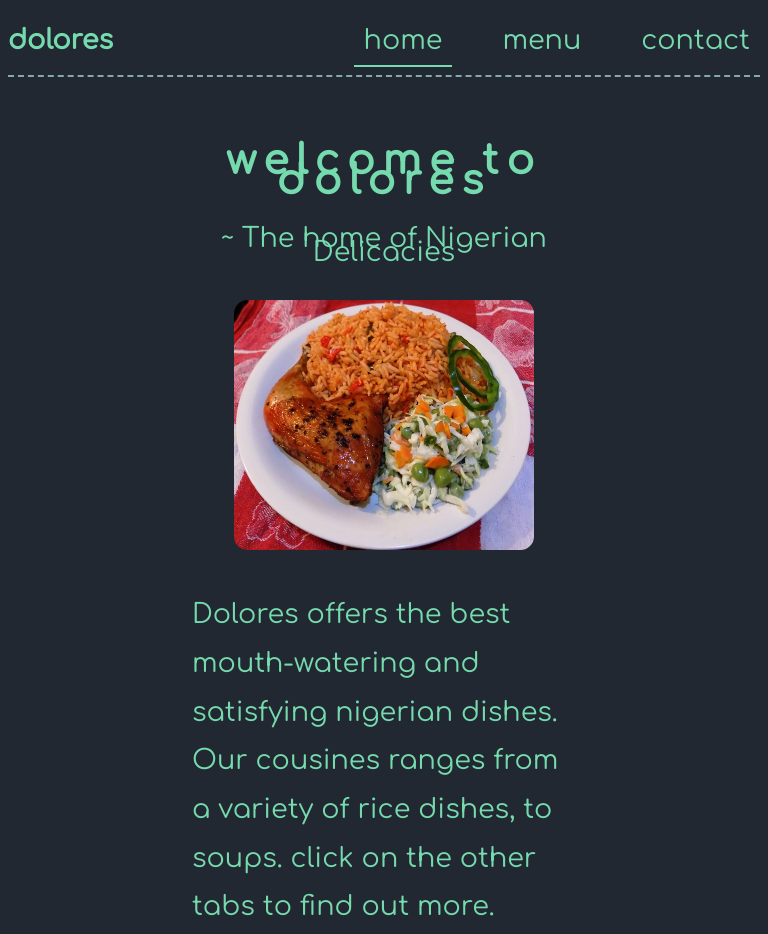
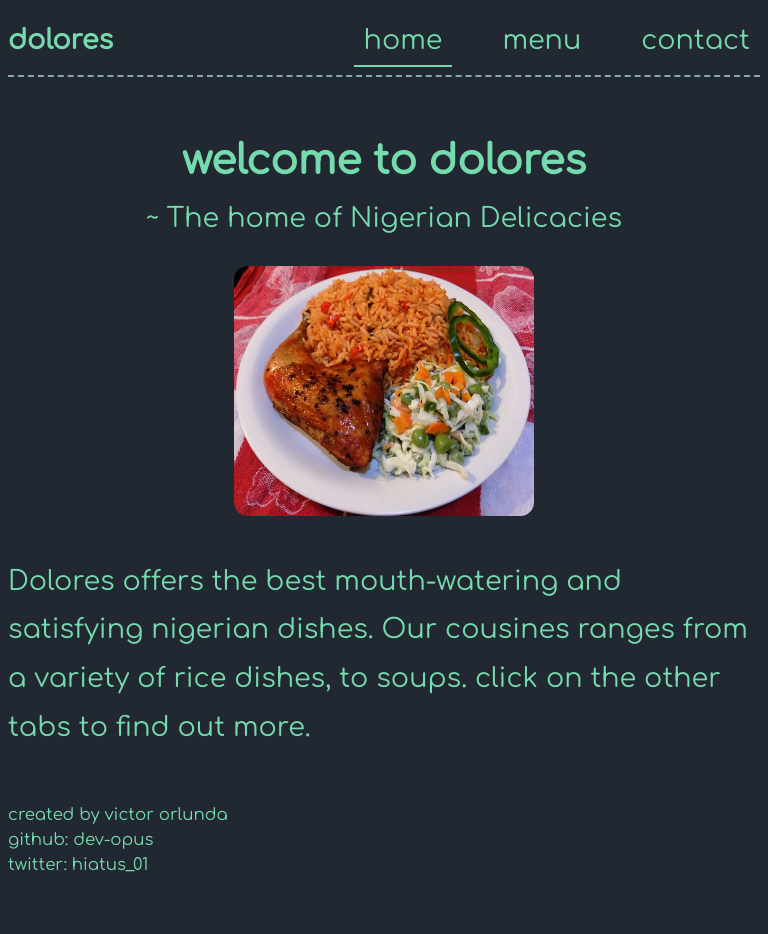
Before and after one commit to dev-opus/restuarant-page, a website built with webpack: page dist/index.html in a window 768 px wide. Shown: the top 934 px of the page. After the commit the page ends 878 px from the top, so only its background shows below. Built offline with nearby package versions, Linux system fonts and the light colour scheme.

Commit message:
create responsive styles for  mobie/tablet displays

```diff
--- a/css/style.css
+++ b/css/style.css
@@ -18,7 +18,6 @@ body * + * {
 html,
 body {
     height: 100%;
-    font-size: 1rem;
 }
 
 body {
@@ -260,7 +259,7 @@ body {
 
 */
 
-@media only screen and (min-device-width: 320px) and (max-device-width: 568px) {
+@media only screen and (min-device-width: 320px) and (max-device-width: 568px) {  /* Moblie Devices*/
     .main-header ul {
         padding: 0;
     }
@@ -286,8 +285,9 @@ body {
     }
 }
 
-@media only screen and (min-device-width: 768px) and (max-device-width: 1024px) {
-    .menu-container {
+@media only screen and (min-device-width: 768px) and (max-device-width: 1024px) {   /* ipad */
+    .menu-container,
+    .home-container {
         width: 100%;
     }
 
@@ -296,13 +296,18 @@ body {
         height: 150px;
     }
 
+    .home-header h2 {
+        letter-spacing: normal;
+    }
+
     html,
     body {
         font-size: 1.3rem;
     }
+
 }
 
-@media only screen and (min-device-width: 1024px) and (max-device-width: 1366px) {
+@media only screen and (min-device-width: 1024px) and (max-device-width: 1366px) {  /* ipad pro*/
     .menu-text .menu-grid .menu-item img {
         width: 300px;
         height: 250px;
@@ -314,7 +319,7 @@ body {
     }
 }
 
-@media only screen and (min-device-width: 450px) and (max-device-width: 600px) {
+@media only screen and (min-device-width: 450px) and (max-device-width: 600px) {    /* surface duo*/
     .menu-text .menu-grid {
         display: grid;
         grid-template-columns: repeat(2, 1fr);
@@ -325,3 +330,10 @@ body {
         height: 150px;
     }
 }
+
+@media screen and (min-device-width: 1200px) and (max-device-width: 1600px) and (-webkit-min-device-pixel-ratio: 1){    /*laptop*/
+    html,
+    body {
+        font-size: 1rem;
+    }
+}
```
